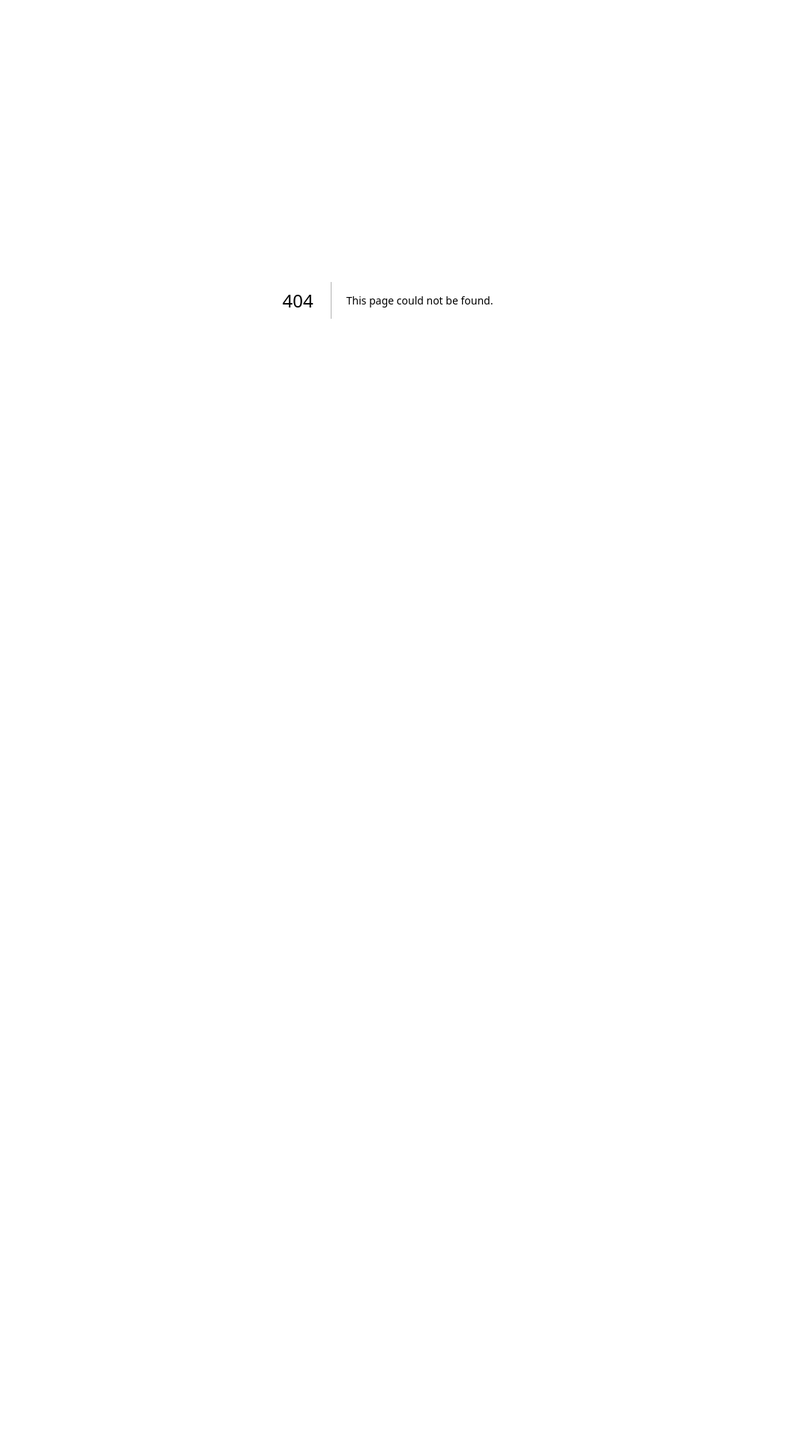
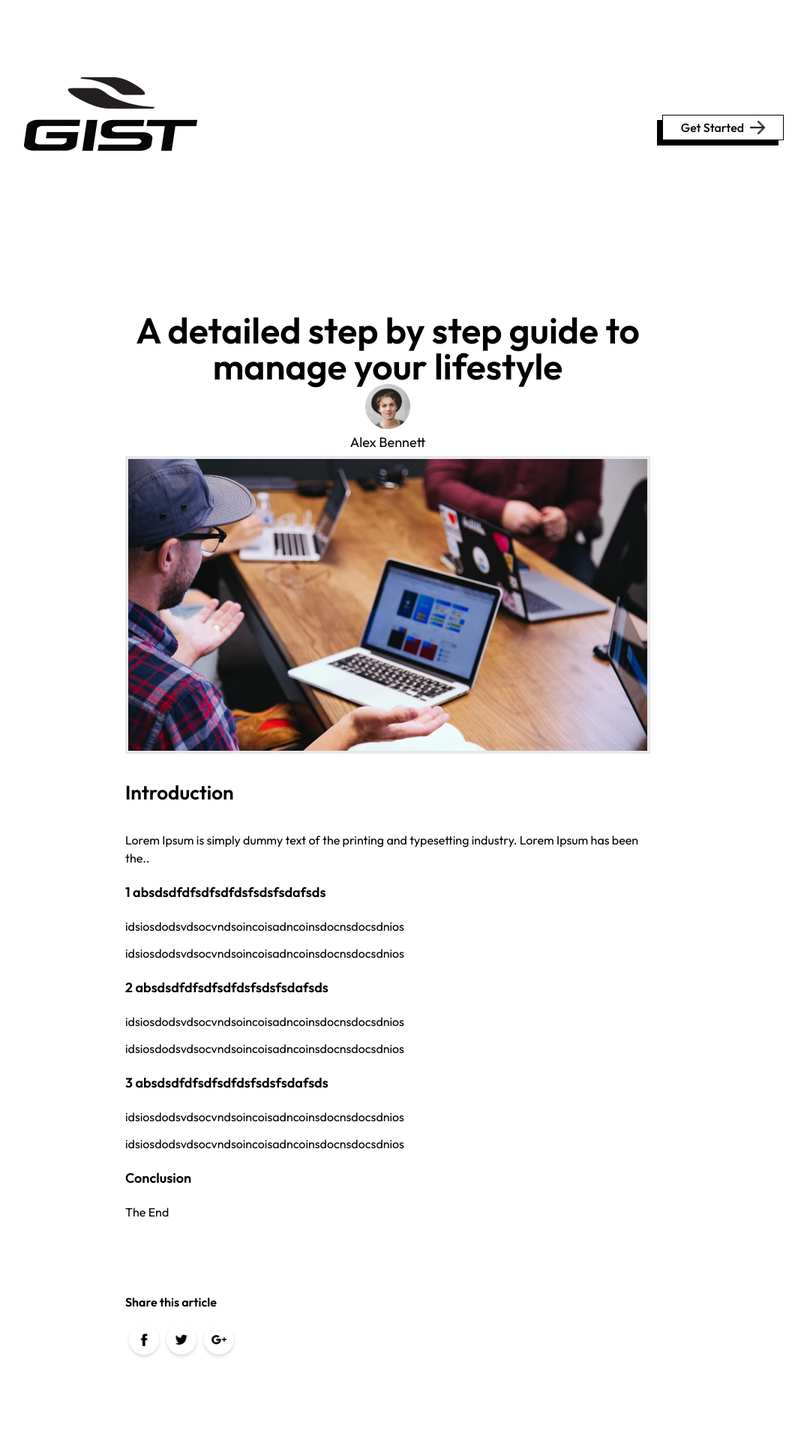
Before and after one commit to DarkVayder/da-gist, a Next.js app: page /blogs/1 in a window 1280 px wide. Before the commit this address had no page. Shown: the top 1920 px of the page at 75% size, without its empty margins (123-1199 px from the left). Before the commit the page ends 800 px from the top, so only its background shows below. Built offline with nearby package versions, Linux system fonts and the light colour scheme.

Commit message:
feat: Debugged the routing, and completed the frontend for the repo

```diff
--- a/app/blog/{id}/page.jsx
+++ /dev/null
@@ -1,38 +0,0 @@
-'use client';
-import { assets, blog_data } from '@/assets/assets';
-import React, { useEffect, useState } from 'react';
-import Image from 'next/image';
-
-const Page = ({ params }) => {
-  const [data, setData] = useState(null);
-
-  const fetchBlogData = () => {
-    for (let i = 0; i < blog_data.length; i++) {
-      if (Number(params.id) === blog_data[i].id) {
-        setData(blog_data[i]);
-        console.log(blog_data[i]);
-        break;
-      }
-    }
-  };
-
-  useEffect(() => {
-    fetchBlogData();
-  }, [params.id]);
-
-  if (!data) {
-    return <div>Loading...</div>;
-  }
-
-  return (
-    <div className='bg-gray-200 py-5 px-5 md:px-12 lg:px-28'>
-      <Image src={assets.logo} width={62} alt='Logo' className='w-[130px] sm:w-auto' />
-      <button className='flex items-center gap-2 font-medium py-1 px-3 sm:px-6 border border-black shadow-[-7px_7px_0px_#000000]'>
-        Get Started
-        <Image src={assets.arrow} alt='Arrow' />
-      </button>
-    </div>
-  );
-};
-
-export default Page;
--- /dev/null
+++ b/app/blogs/[id]/page.jsx
@@ -0,0 +1,73 @@
+'use client';
+import { assets, blog_data } from '@/assets/assets';
+import React, { useEffect, useState } from 'react';
+import Image from 'next/image';
+import Footer from '@/Components/Footer';
+import Link from 'next/link';
+
+const BlogPage = ({ params }) => {
+  const [data, setData] = useState(null);
+
+  const fetchBlogData = () => {
+    const blog = blog_data.find(blog => Number(params.id) === blog.id);
+    if (blog) {
+      setData(blog);
+      console.log(blog);
+    }
+  };
+
+  useEffect(() => {
+    fetchBlogData();
+  }, [params.id]);
+
+  if (!data) {
+    return <div>Loading...</div>;
+  }
+
+  return (data?<>
+    <div className='bg-white-200 py-5 px-5 md:px-12 lg:px-28'>
+      <div className='flex justify-between items-center'>
+        <Link href='/'>
+        <Image src={assets.logo} width={62} alt='Logo' className='w-[130px] sm:w-auto' />
+        </Link>
+        <button className='flex items-center gap-2 font-medium py-1 px-3 sm:px-6 border border-black shadow-[-7px_7px_0px_#000000]'>
+          Get Started
+          <Image src={assets.arrow} alt='Arrow' width={20} height={20} />
+        </button>
+      </div>
+      <div className='text-center my-24'>
+        <h1 className='text-2xl sm:text-5xl font-semibold max-w-[700px] mx-auto'>{data.title}</h1>
+        <Image className='mx-auto' src={data.author_img} width={60} height={60} alt={data.author} />
+        <p className='mt-1 pb-2 text-lg max-w-[730px] mx-auto'>{data.author}</p>
+      </div>
+      <div className='mx-auto max-w-[700px] md:mx-auto-auto mt-[-100px] mb-10'>
+        <Image className='border-4 border-gray-200' src={data.image} width={700} height={400} alt={data.title} />
+        <h1 className='my-8 text-[26px] font-semibold'>Introduction</h1>
+        <p className='mt-4'>{data.description}</p>
+        <h3 className='my-5 text-[18px] font-semibold'>1 absdsdfdfsdfsdfdsfsdsfsdafsds</h3>
+        <p className='my-3'>idsiosdodsvdsocvndsoincoisadncoinsdocnsdocsdnios</p>
+        <p className='my-3'>idsiosdodsvdsocvndsoincoisadncoinsdocnsdocsdnios</p>
+        <h3 className='my-5 text-[18px] font-semibold'>2 absdsdfdfsdfsdfdsfsdsfsdafsds</h3>
+        <p className='my-3'>idsiosdodsvdsocvndsoincoisadncoinsdocnsdocsdnios</p>
+        <p className='my-3'>idsiosdodsvdsocvndsoincoisadncoinsdocnsdocsdnios</p>
+        <h3 className='my-5 text-[18px] font-semibold'>3 absdsdfdfsdfsdfdsfsdsfsdafsds</h3>
+        <p className='my-3'>idsiosdodsvdsocvndsoincoisadncoinsdocnsdocsdnios</p>
+        <p className='my-3'>idsiosdodsvdsocvndsoincoisadncoinsdocnsdocsdnios</p>
+        <h3 className='my-5 text-[18px] font-semibold'>Conclusion</h3>
+        <p className='my-3'>The End</p>
+        <div className='my-24'>
+          <p className='text-black font-semibold my-4'>Share this article</p>
+          <div className='flex'>
+            <Image src={assets.facebook_icon} width={50} alt='' />
+            <Image src={assets.twitter_icon} width={50} alt='' />
+            <Image src={assets.googleplus_icon} width={50} alt='' />
+          </div>
+        </div>
+      </div>
+    </div>
+    <Footer />
+    </>:<></>
+  );
+};
+
+export default BlogPage;
```
Also changed, not shown: Components/Gistitem.jsx (+4 -4 lines).
